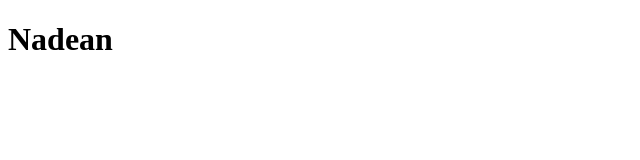
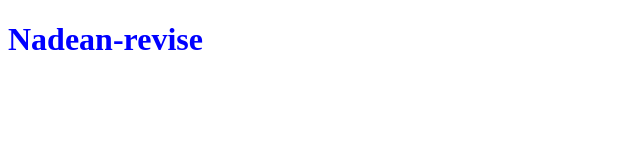
Before and after one commit to Nadeanliou/ProjectShop, a plain HTML site: page index.html in a window 1280 px wide. Shown: the whole page, without its empty margins (0-640 px from the left). Drawn offline with Linux system fonts and the light colour scheme.

Commit message:
add css styles

```diff
--- a/index.html
+++ b/index.html
@@ -4,8 +4,9 @@
     <meta charset="UTF-8">
     <meta name="viewport" content="width=device-width, initial-scale=1.0">
     <title>Document</title>
+    <link rel="stylesheet" href="style.css">
 </head>
 <body>
-    <h1>Nadean</h1>
+    <h1>Nadean-revise</h1>
 </body>
 </html>
--- /dev/null
+++ b/style.css
@@ -0,0 +1,3 @@
+h1{
+    color: blue;
+}
```
